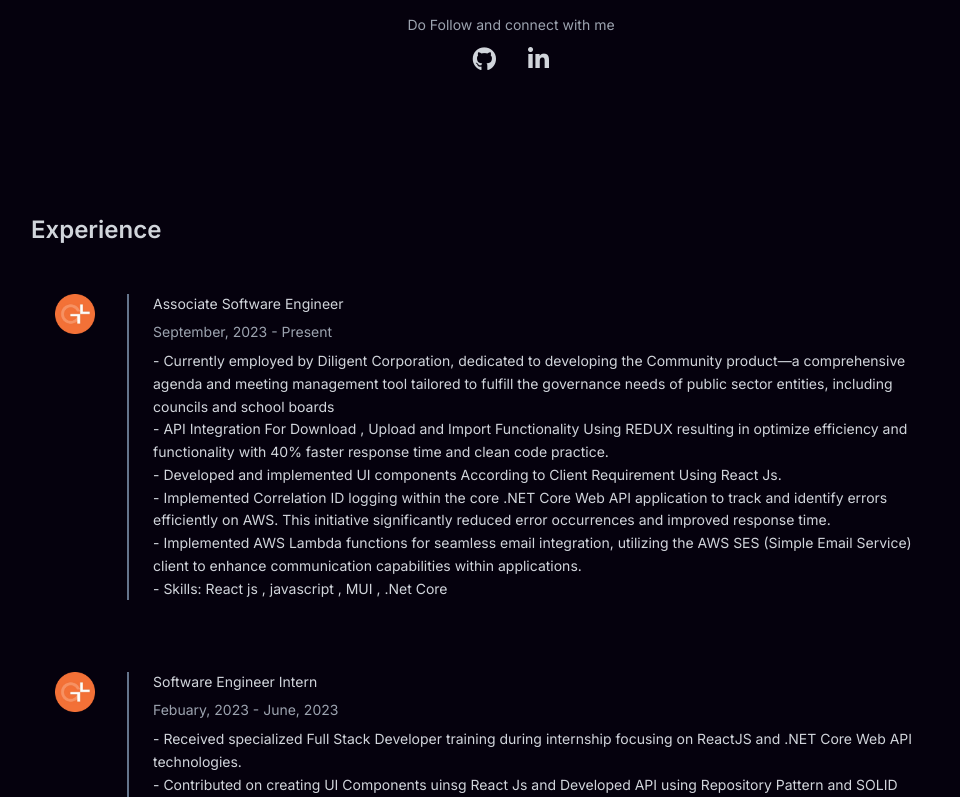
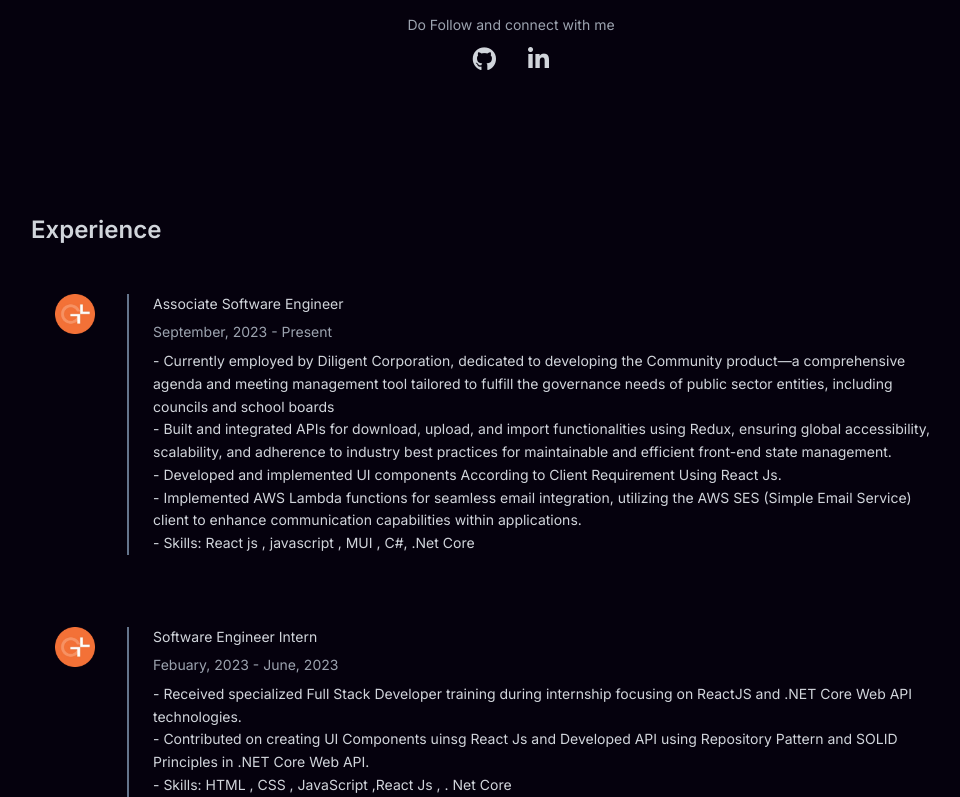
Before and after one commit to ChiragRaju/My-Portfolio-ChiragRaju, a React (Create React App) app: page / in a window 1280 px wide. Shown: the part 647-1444 px from the top of the page, without its empty margins (129-1089 px from the left). Built offline with nearby package versions, Linux system fonts and the light colour scheme.

Commit message:
Experince and resume Update

```diff
--- a/src/components/Experience.jsx
+++ b/src/components/Experience.jsx
@@ -28,19 +28,14 @@
                 of public sector entities, including councils and school boards
               </span>
               <span>
-                - API Integration For Download , Upload and Import Functionality
-                Using REDUX resulting in optimize efficiency and functionality
-                with 40% faster response time and clean code practice.
+                - Built and integrated APIs for download, upload, and import
+                functionalities using Redux, ensuring global accessibility,
+                scalability, and adherence to industry best practices for
+                maintainable and efficient front-end state management.
               </span>
               <span>
                 - Developed and implemented UI components According to Client
                 Requirement Using React Js.
-              </span>
-              <span>
-                - Implemented Correlation ID logging within the core .NET Core
-                Web API application to track and identify errors efficiently on
-                AWS. This initiative significantly reduced error occurrences and
-                improved response time.
               </span>
               <span>
                 - Implemented AWS Lambda functions for seamless email
@@ -48,7 +43,9 @@
                 to enhance communication capabilities within applications.
               </span>
               <div className="flex flex-col">
-                <span>- Skills: React js , javascript , MUI , .Net Core</span>
+                <span>
+                  - Skills: React js , javascript , MUI , C#, .Net Core
+                </span>
               </div>
             </div>
           </div>
--- a/src/components/Intro.jsx
+++ b/src/components/Intro.jsx
@@ -9,7 +9,7 @@
         <span>Raju</span>
       </h1>
       <span className="mt-5 font-normal text-center text-md sm:w-4/5">
-        Passinate Full Stack Web Developer with 1 year of experience crafting
+        Passinate Full Stack Web Developer with 2 year of experience crafting
         responsive, user-centric web applications.
       </span>
       <span className="mt-5 text-center inline-block">
@@ -25,7 +25,7 @@
 
       <div className="flex space-x-6 mt-3">
         <a
-          href="https://drive.google.com/file/d/1FIsU8alPhhPMlHgZ0-rFAu4P2d1u0DZz/view?usp=sharing"
+          href="https://drive.google.com/file/d/16VAwjdxHpO2Z5pOSvhW2AGv2YTzWEfsC/view?usp=sharing"
           target="_blank"
           rel="noreferrer"
         >
```
